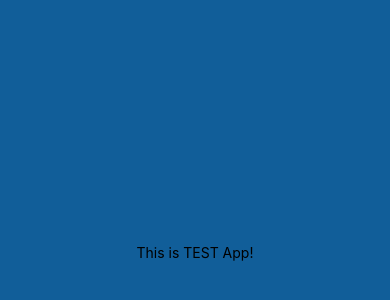
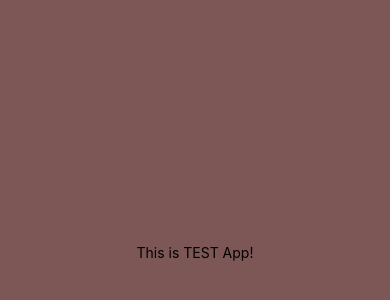
Before and after one commit to uhabiba1/Git-Demo-4, a React Native app: screen / in a window 390 px wide. Shown: the part 170-470 px from the top of the page. Built offline with nearby package versions, Linux system fonts and the light colour scheme.

Commit message:
modified background color from feature 2 branch

```diff
--- a/App.js
+++ b/App.js
@@ -13,7 +13,7 @@ export default function App() {
 const styles = StyleSheet.create({
   container: {
     flex: 1,
-    backgroundColor: '#115e99',
+    backgroundColor: '#7D5756',
     alignItems: 'center',
     justifyContent: 'center',
   },
```
